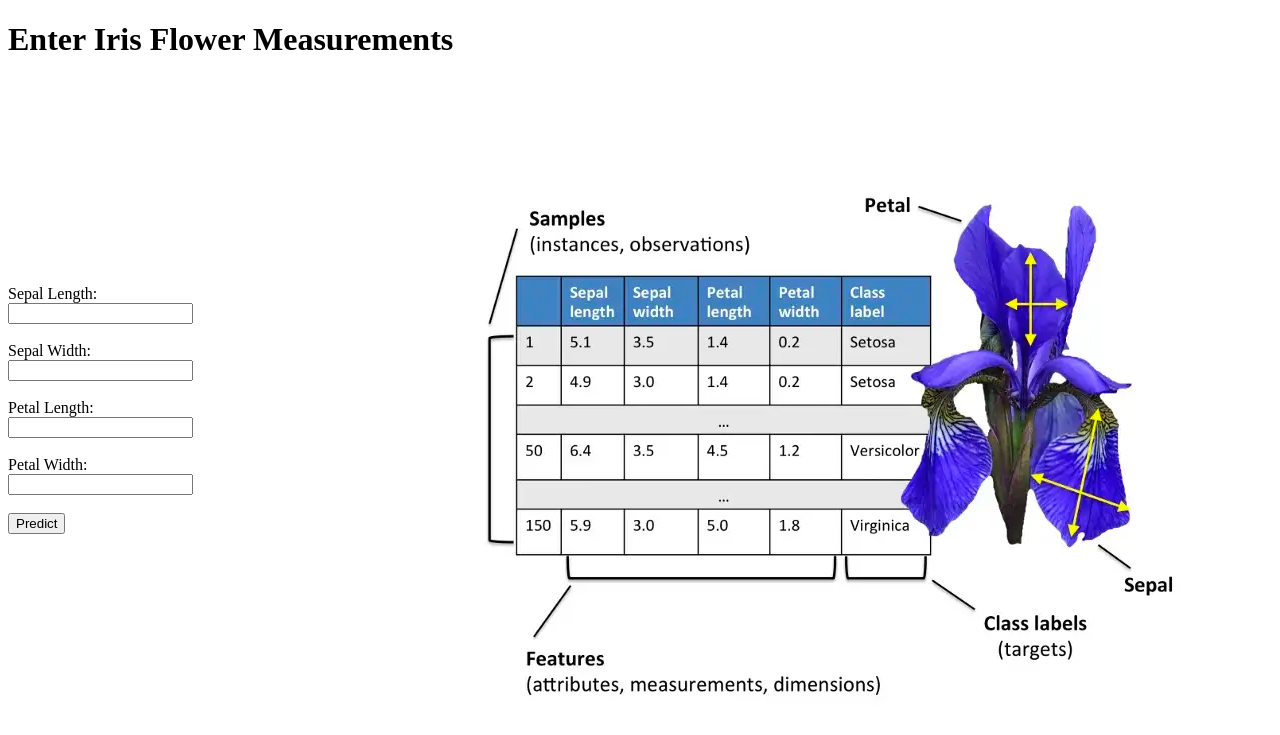
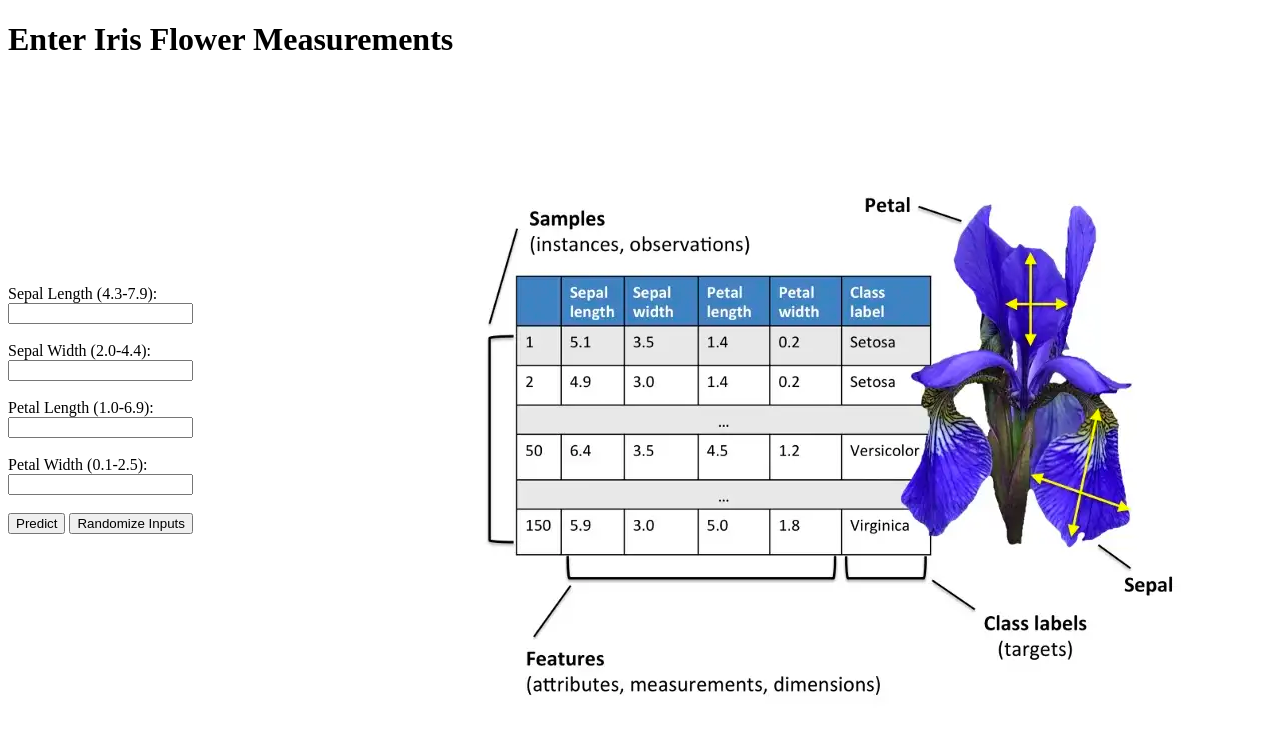
Before and after one commit to m-levytskyi/iris-podman-k8s, a Flask app: page / in a window 1280 px wide. Shown: the top 735 px of the page. Run offline with Flask 3, Linux system fonts and the light colour scheme; parts of the project's set-up code (start-up, migrations or seed data) failed here and were passed over.

Commit message:
add input randomizer

```diff
--- a/templates/index.html
+++ b/templates/index.html
@@ -25,21 +25,31 @@
     <h1>Enter Iris Flower Measurements</h1>
     <div class="container">
         <div class="form-container">
-            <form action="/predict" method="post">
-                <label for="sepal_length">Sepal Length:</label><br>
+            <form id="irisForm" action="/predict" method="post">
+                <label for="sepal_length">Sepal Length (4.3-7.9):</label><br>
                 <input type="text" id="sepal_length" name="sepal_length"><br><br>
-                <label for="sepal_width">Sepal Width:</label><br>
+                <label for="sepal_width">Sepal Width (2.0-4.4):</label><br>
                 <input type="text" id="sepal_width" name="sepal_width"><br><br>
-                <label for="petal_length">Petal Length:</label><br>
+                <label for="petal_length">Petal Length (1.0-6.9):</label><br>
                 <input type="text" id="petal_length" name="petal_length"><br><br>
-                <label for="petal_width">Petal Width:</label><br>
+                <label for="petal_width">Petal Width (0.1-2.5):</label><br>
                 <input type="text" id="petal_width" name="petal_width"><br><br>
                 <input type="submit" value="Predict">
+                <button type="button" onclick="randomizeInputs()">Randomize Inputs</button>
             </form>
         </div>
         <div class="image-container">
             <img src="{{ url_for('static', filename='iris.png') }}" alt="Iris Flower">
         </div>
     </div>
+
+    <script>
+        function randomizeInputs() {
+            document.getElementById('sepal_length').value = (Math.random() * (7.9 - 4.3) + 4.3).toFixed(2);
+            document.getElementById('sepal_width').value = (Math.random() * (4.4 - 2.0) + 2.0).toFixed(2);
+            document.getElementById('petal_length').value = (Math.random() * (6.9 - 1.0) + 1.0).toFixed(2);
+            document.getElementById('petal_width').value = (Math.random() * (2.5 - 0.1) + 0.1).toFixed(2);
+        }
+    </script>
 </body>
 </html>
```
